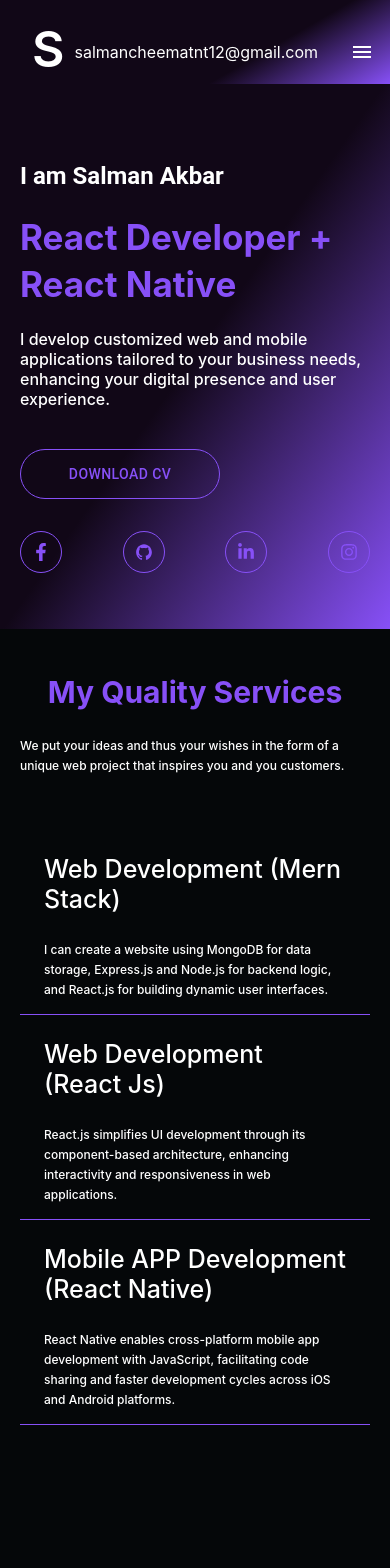
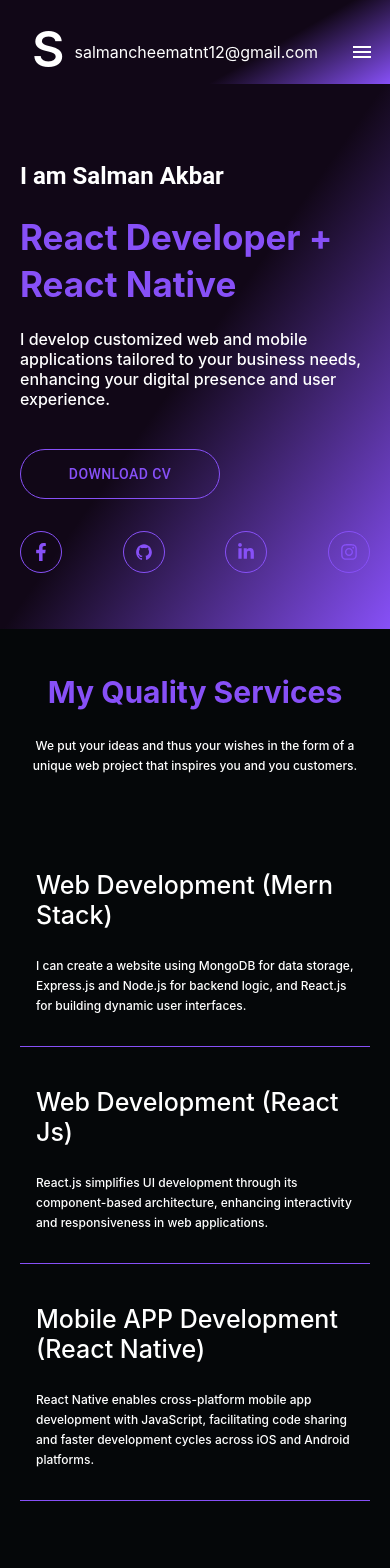
Before and after one commit to salmancheema05/portfolio, a React (Create React App) app: page / in a window 390 px wide. Shown: the top 1568 px of the page. Built offline with nearby package versions, Linux system fonts and the light colour scheme.

Commit message:
update responsive

```diff
--- a/src/components/paragraph.jsx
+++ b/src/components/paragraph.jsx
@@ -18,7 +18,7 @@ const DefaultParagraph = ({ children, style }) => {
   );
 };
 export const SectionParagraph = ({ text1, text2, text3 }) => {
-  const { isSmallScreen, isExtraSmallScreen } = useResponsive();
+  const { isExtraSmallScreen } = useResponsive();
   return (
     <>
       <Box
@@ -35,7 +35,13 @@ export const SectionParagraph = ({ text1, text2, text3 }) => {
       >
         <DefaultParagraph>{text2}</DefaultParagraph>
       </Box>
-      <Box sx={{ display: isExtraSmallScreen ? "block" : "none", mt: 3 }}>
+      <Box
+        sx={{
+          display: isExtraSmallScreen ? "block" : "none",
+          mt: 3,
+          textAlign: "center",
+        }}
+      >
         <DefaultParagraph>{text3}</DefaultParagraph>
       </Box>
     </>
--- a/src/sections/footer.jsx
+++ b/src/sections/footer.jsx
@@ -2,7 +2,7 @@ import React from "react";
 import { Box, Typography, Grid } from "@mui/material";
 import useResponsive from "../hook/useResponsive";
 const Footer = () => {
-  const { isSmallScreen, isMediumScreen, isExtraSmallScreen } = useResponsive();
+  const { isExtraSmallScreen } = useResponsive();
   return (
     <Box bgcolor="#0f0716">
       <Box pt={3} pb={3}>
@@ -14,7 +14,7 @@ const Footer = () => {
               textAlign="center"
               sx={{ fontSize: isExtraSmallScreen ? 18 : null }}
             >
-              Salman Akbar Cheema developer is available for you
+              I am available to develop your website and mobile app.
             </Typography>
           </Grid>
         </Grid>
--- a/src/sections/services.jsx
+++ b/src/sections/services.jsx
@@ -5,9 +5,9 @@ import DefaultBox from "../components/box";
 import DefaultParagraph, { SectionParagraph } from "../components/paragraph";
 import useResponsive from "../hook/useResponsive";
 const Services = () => {
-  const { isSmallScreen, isMediumScreen, isExtraSmallScreen } = useResponsive();
+  const { isSmallScreen, isExtraSmallScreen } = useResponsive();
   return (
-    <Box bgcolor="#050709" pb={20} id="services">
+    <Box bgcolor="#050709" pb={10} id="services">
       <DefaultBox>
         <Box pt={5} pb={5}>
           <Grid container spacing={2}>
@@ -37,8 +37,7 @@ const Services = () => {
                     : isExtraSmallScreen
                     ? "column"
                     : "row",
-                  pl: isSmallScreen ? 1 : isExtraSmallScreen ? 3 : 0,
-                  pr: isSmallScreen ? 1 : isExtraSmallScreen ? 3 : 0,
+                  p: isSmallScreen ? 2 : isExtraSmallScreen ? 2 : null,
                   transition: "all 0.5s",
                   "&:hover": {
                     bgcolor: "#8750f7",
@@ -110,8 +109,7 @@ const Services = () => {
                     : isExtraSmallScreen
                     ? "column"
                     : "row",
-                  pl: isSmallScreen ? 1 : isExtraSmallScreen ? 3 : 0,
-                  pr: isSmallScreen ? 1 : isExtraSmallScreen ? 3 : 0,
+                  p: isSmallScreen ? 2 : isExtraSmallScreen ? 2 : null,
                   transition: "all 0.5s",
                   "&:hover": {
                     bgcolor: "#8750f7",
@@ -183,8 +181,7 @@ const Services = () => {
                     : isExtraSmallScreen
                     ? "column"
                     : "row",
-                  pl: isSmallScreen ? 1 : isExtraSmallScreen ? 3 : 0,
-                  pr: isSmallScreen ? 1 : isExtraSmallScreen ? 3 : 0,
+                  p: isSmallScreen ? 2 : isExtraSmallScreen ? 2 : null,
                   transition: "all 0.5s",
                   "&:hover": {
                     bgcolor: "#8750f7",
--- a/src/sections/skills.jsx
+++ b/src/sections/skills.jsx
@@ -8,7 +8,7 @@ import { SectionParagraph } from "../components/paragraph";
 
 const Skills = () => {
   return (
-    <Box bgcolor="#050709" pb={20} id="skills">
+    <Box bgcolor="#050709" pb={10} id="skills">
       <DefaultBox>
         <Grid container spacing={5}>
           <Grid item xs={12} sm={12} md={12} lg={12} xl={12}>
```
